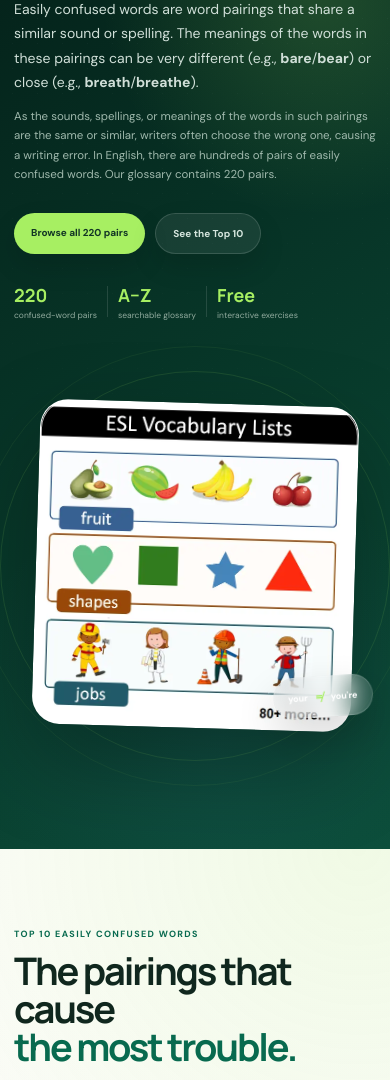
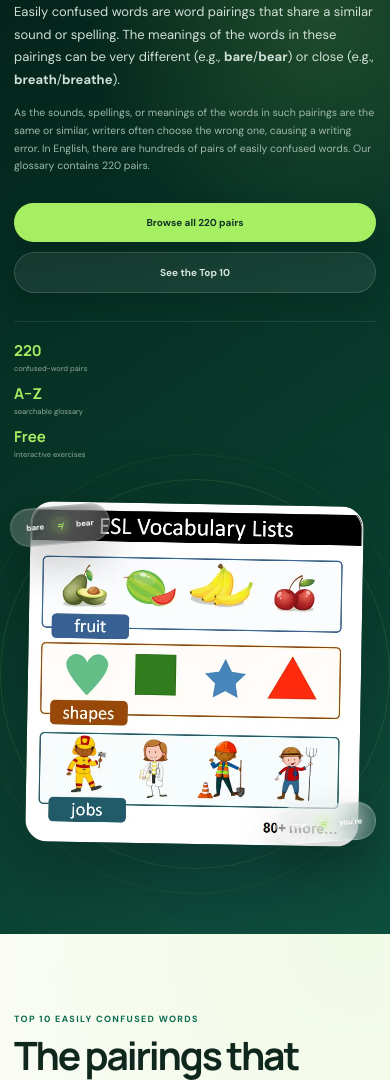
Before and after one commit to cjguzman0217/grammar-monster, an Astro site: page /easily-confused-words in a window 390 px wide. Shown: the part 313-1393 px from the top of the page. Built offline with nearby package versions, Linux system fonts and the light colour scheme; Astro itself is replaced by a stand-in of ours.

Commit message:
Update confused-words.css mobile polish pass

```diff
--- a/src/styles/confused-words.css
+++ b/src/styles/confused-words.css
@@ -257,3 +257,291 @@
   .cw-pair-grid{grid-template-columns:1fr}
   .cw-related-grid{grid-template-columns:1fr}
 }
+
+
+/* === v2 polish: stronger hero word chips + deliberate mobile treatment === */
+
+.cw-word{
+  min-width:148px;
+  justify-content:center;
+  gap:10px;
+  padding:13px 17px;
+  border:1px solid rgba(255,255,255,.24);
+  background:
+    linear-gradient(135deg,rgba(255,255,255,.17),rgba(255,255,255,.08));
+  color:#fff;
+  font-size:10.5px;
+  box-shadow:
+    0 18px 42px rgba(0,0,0,.22),
+    inset 0 1px 0 rgba(255,255,255,.09);
+  backdrop-filter:blur(18px);
+}
+.cw-word span{
+  font-weight:900;
+  letter-spacing:-.01em;
+  text-shadow:0 1px 10px rgba(0,0,0,.15);
+}
+.cw-word b{
+  width:24px;
+  height:24px;
+  display:grid;
+  place-items:center;
+  border-radius:50%;
+  background:rgba(167,239,98,.13);
+  color:var(--cw-lime);
+  font-size:13px;
+  box-shadow:0 0 0 5px rgba(167,239,98,.035);
+}
+.cw-word--one{
+  left:-6%;
+  top:12%;
+  transform:rotate(-5deg);
+}
+.cw-word--two{
+  right:-7%;
+  top:20%;
+  transform:rotate(5deg);
+}
+.cw-word--three{
+  right:-2%;
+  bottom:10%;
+  transform:rotate(-4deg);
+}
+
+@media(max-width:1080px){
+  .cw-word--one{left:3%}
+  .cw-word--two{right:3%}
+  .cw-word--three{right:5%}
+}
+
+@media(max-width:760px){
+  .cw-hero__grid{
+    grid-template-columns:1fr;
+    gap:28px;
+  }
+
+  .cw-hero__visual{
+    min-height:470px;
+    margin-top:4px;
+  }
+
+  .cw-art-card{
+    width:min(420px,90%);
+    transform:rotate(1deg);
+  }
+
+  .cw-word{
+    min-width:126px;
+    padding:11px 13px;
+    font-size:9px;
+  }
+
+  .cw-word b{
+    width:21px;
+    height:21px;
+    font-size:11px;
+  }
+
+  .cw-word--one{
+    display:flex;
+    left:1%;
+    top:7%;
+  }
+
+  .cw-word--two{
+    display:flex;
+    right:1%;
+    top:17%;
+  }
+
+  .cw-word--three{
+    display:flex;
+    right:2%;
+    bottom:5%;
+  }
+
+  .cw-hero__actions a{
+    flex:1 1 180px;
+    text-align:center;
+  }
+
+  .cw-hero__stats{
+    display:grid;
+    grid-template-columns:repeat(3,1fr);
+    gap:0;
+    width:100%;
+    margin-top:28px;
+    padding-top:18px;
+    border-top:1px solid rgba(255,255,255,.10);
+  }
+
+  .cw-hero__stats i{display:none}
+
+  .cw-hero__stats div{
+    padding:0 10px;
+  }
+
+  .cw-hero__stats div+div{
+    border-left:1px solid rgba(255,255,255,.10);
+  }
+
+  .cw-top-card--featured{
+    min-height:160px;
+  }
+
+  .cw-explainer-card{
+    padding:24px;
+  }
+
+  .cw-glossary__head{
+    gap:16px;
+  }
+
+  .cw-search-panel{
+    position:relative;
+    top:auto;
+  }
+
+  .cw-alphabet{
+    position:sticky;
+    top:68px;
+    z-index:19;
+    padding:8px;
+    margin-inline:-4px;
+    border:1px solid #dce6dd;
+    border-radius:14px;
+    background:rgba(248,250,245,.92);
+    box-shadow:0 10px 28px rgba(18,66,49,.055);
+    backdrop-filter:blur(14px);
+  }
+
+  .cw-teacher__art{
+    min-height:300px;
+  }
+
+  .cw-genius-disc{
+    width:220px;
+    height:220px;
+  }
+
+  .cw-genius-ring{
+    width:280px;
+    height:280px;
+  }
+}
+
+@media(max-width:560px){
+  .cw-hero{
+    padding-top:54px;
+  }
+
+  .cw-hero h1{
+    font-size:clamp(39px,12vw,48px);
+  }
+
+  .cw-lead{
+    font-size:13px;
+  }
+
+  .cw-sublead{
+    font-size:10.5px;
+  }
+
+  .cw-hero__visual{
+    min-height:400px;
+  }
+
+  .cw-art-card{
+    width:92%;
+    border-radius:22px;
+  }
+
+  .cw-word{
+    min-width:106px;
+    gap:7px;
+    padding:9px 11px;
+    font-size:8px;
+  }
+
+  .cw-word b{
+    width:18px;
+    height:18px;
+    font-size:9px;
+  }
+
+  .cw-word--one{
+    left:-1%;
+    top:4%;
+  }
+
+  .cw-word--two{
+    right:-1%;
+    top:13%;
+  }
+
+  .cw-word--three{
+    right:0;
+    bottom:4%;
+  }
+
+  .cw-hero__stats strong{
+    font-size:15px;
+  }
+
+  .cw-hero__stats span{
+    font-size:7.5px;
+  }
+
+  .cw-section-head h2,
+  .cw-glossary__head h2,
+  .cw-teacher h2{
+    font-size:clamp(34px,10vw,45px);
+  }
+
+  .cw-top10-grid{
+    grid-template-columns:1fr;
+  }
+
+  .cw-example-pairs{
+    grid-template-columns:1fr;
+  }
+
+  .cw-alphabet{
+    grid-template-columns:repeat(7,1fr);
+  }
+
+  .cw-pair-grid{
+    grid-template-columns:1fr;
+  }
+
+  .cw-related-grid{
+    grid-template-columns:1fr;
+  }
+}
+
+@media(max-width:390px){
+  .cw-word--two{
+    display:none;
+  }
+
+  .cw-word{
+    min-width:100px;
+  }
+
+  .cw-hero__visual{
+    min-height:365px;
+  }
+
+  .cw-hero__stats{
+    grid-template-columns:1fr;
+    gap:10px;
+  }
+
+  .cw-hero__stats div{
+    padding:0;
+  }
+
+  .cw-hero__stats div+div{
+    border-left:0;
+  }
+}
```
